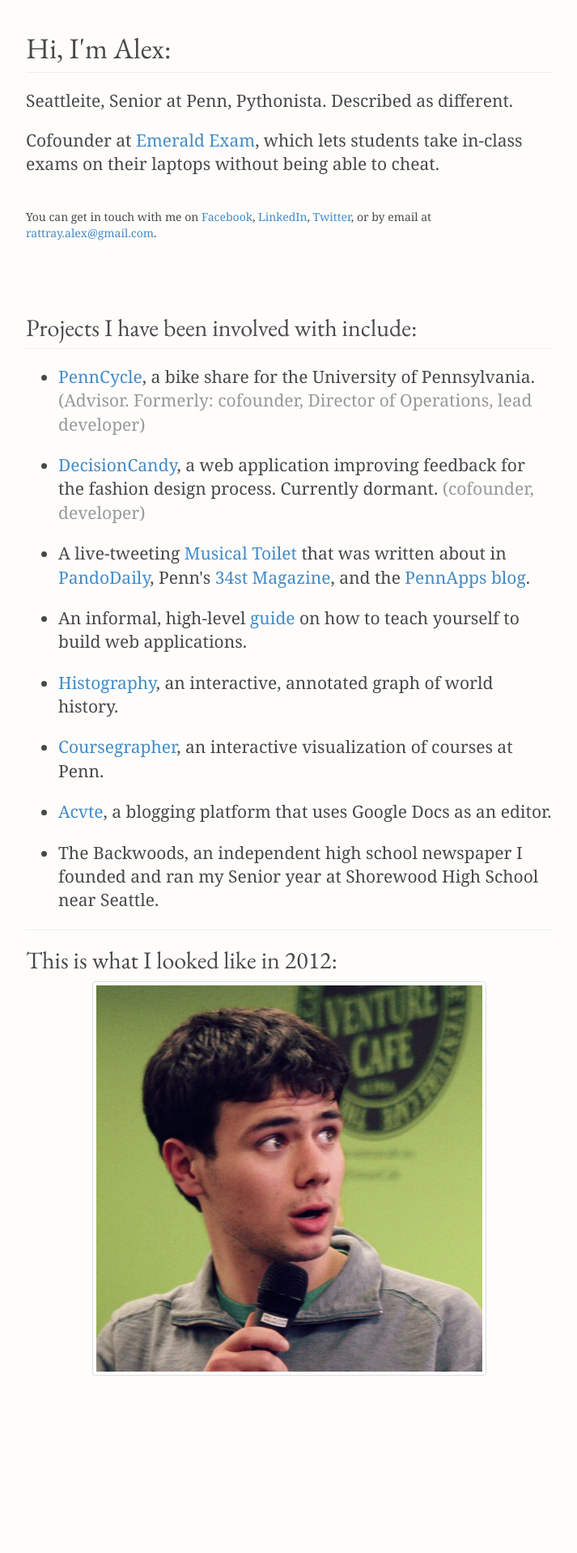
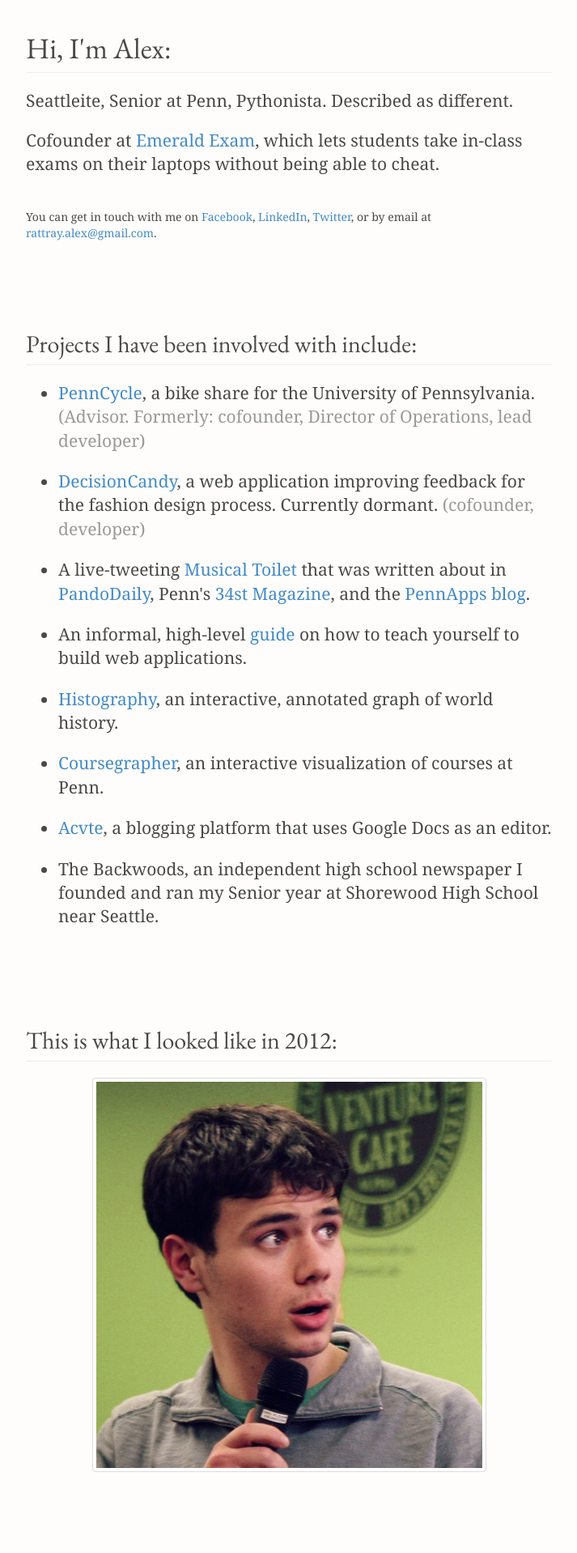
Before and after one commit to rattrayalex/rattrayalex.github.io, a Jekyll site: the page index.html, which Jekyll copies as it is, in a window 1280 px wide. Shown: the whole page at 81% size, without its empty margins (283-996 px from the left). Built offline with Jekyll 4.4.1, drawn with Linux system fonts in a browser that asks for light colours; Markdown is read by kramdown in place of the engine named in the settings; before the commit the page ends 1799 px from its top, so only the background shows below that.

Commit message:
more spacing

```diff
--- a/index.html
+++ b/index.html
@@ -58,6 +58,7 @@
       </p>
       <br>
       <br>
+      <br>
       <h2 class="page-header">Projects I have been involved with include:</h2>
       <ul class="lead">
         <li>
@@ -88,8 +89,10 @@
         <li>
           The Backwoods, an independent high school newspaper I founded and ran my Senior year at Shorewood High School near Seattle. </li>
       </ul>
-      <hr>
-      <h2>This is what I looked like in 2012:</h2>
+      <br>
+      <br>
+      <br>
+      <h2 class="page-header">This is what I looked like in 2012:</h2>
       <center>
         <img class="img-thumbnail" src="/images/angelhack-alex-icon-bigger-faded.jpg">
       </center>
```
